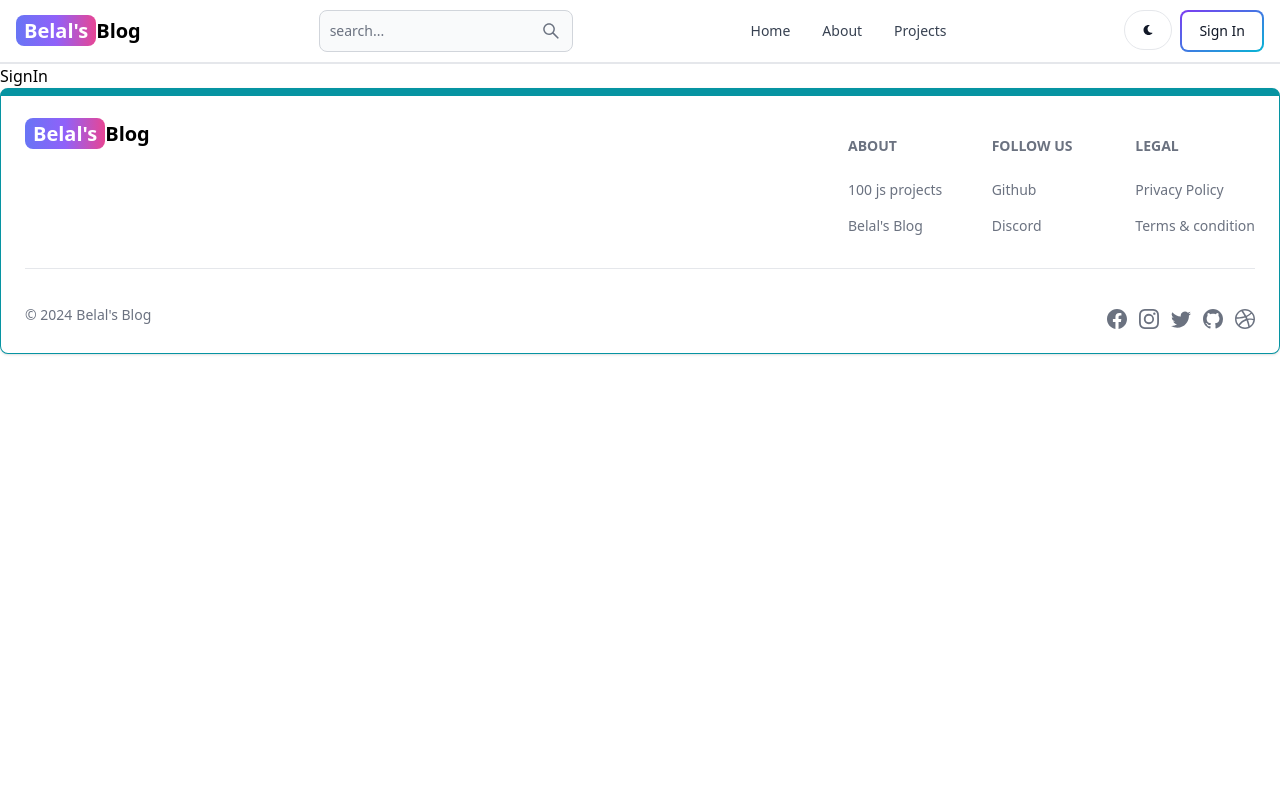
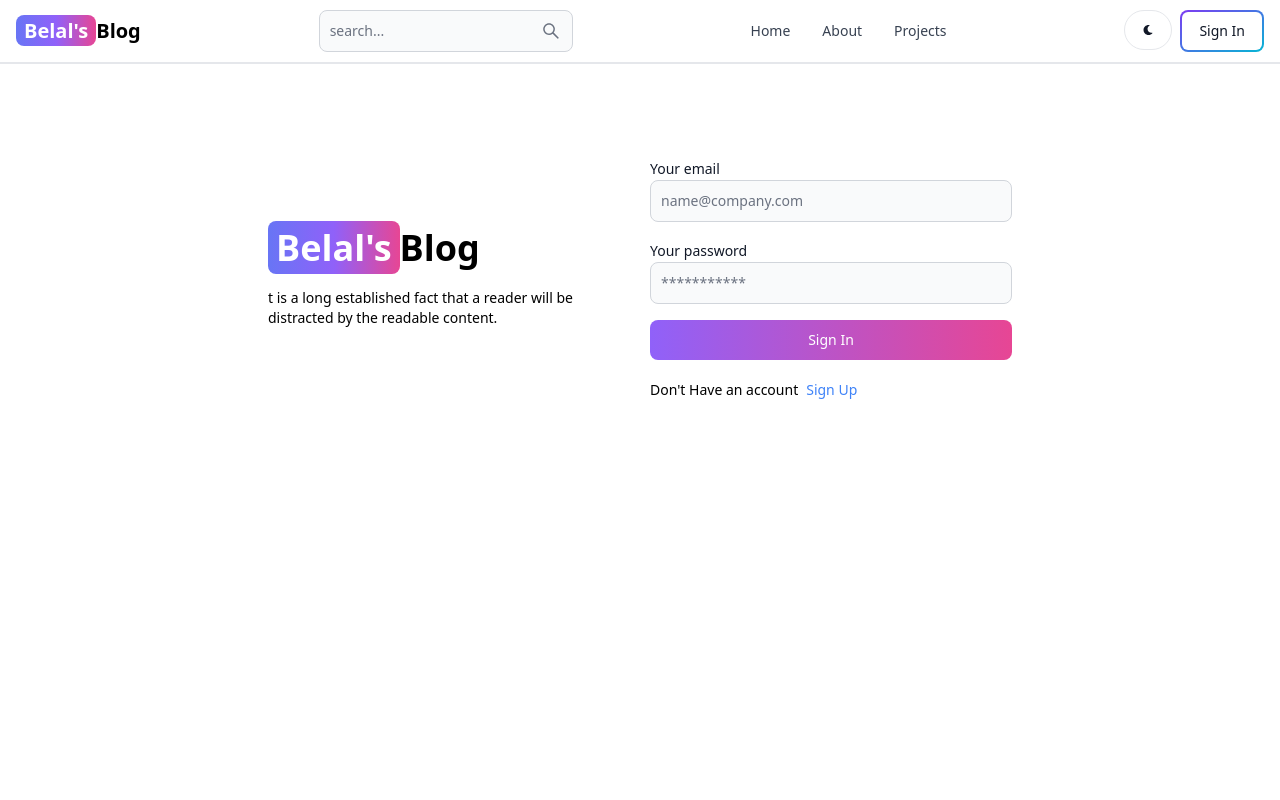
Before and after one commit to BilalAlnajjar/mern-blog, a React (Vite) app in the folder client-react/: page /sign-in in a window 1280 px wide. Shown: the top 800 px of the page. Built offline with nearby package versions, Linux system fonts and the light colour scheme.

Commit message:
complete signin page functionality

```diff
--- a/client-react/src/pages/SignIn.jsx
+++ b/client-react/src/pages/SignIn.jsx
@@ -1,8 +1,92 @@
-import React from 'react';
+import React, {useState} from 'react';
+import {Link,useNavigate} from "react-router-dom";
+import {Alert, Button, Label, Spinner, TextInput} from "flowbite-react";
 
 function SignIn(props) {
+    const [formData,setFormData] = useState({})
+    const [errorMessage,setErrorMessage] = useState(null)
+    const [loading,setLoading] = useState(false)
+    const navigate = useNavigate()
+
+    const handelChange = (e) => {
+        setFormData({...formData, [e.target.id]: e.target.value.trim()})
+    }
+    const handelSubmit = async (e) => {
+        e.preventDefault()
+        if (!formData.email || !formData.password){
+            return setErrorMessage("Please fill out all fields")
+        }
+        try{
+            setLoading(true)
+            setErrorMessage(null)
+            const res = await fetch('/api/auth/signin',{
+                method:"POST",
+                headers:{'Content-Type':'application/json'},
+                body:JSON.stringify(formData)
+            })
+
+            const data = await res.json()
+            setLoading(false)
+            if(data.success === false){
+                return setErrorMessage(data.message)
+            }
+            if(res.ok){
+                navigate("/")
+            }
+        }catch (error){
+            setErrorMessage(error.message)
+            setLoading(false)
+        }
+    }
+    console.log(formData)
     return (
-        <div>SignIn</div>
+        <div className={"min-h-screen mt-20"}>
+            <div className={"flex p-3 max-w-3xl mx-auto flex-col " +
+                "md:flex-row md:items-center gap-5"}>
+                {/*left side*/}
+                <div className={"flex-1"}>
+                    <Link to={"/"} className={"text-4xl font-bold dark:text-white"}>
+                <span className={"px-2 py-0.5 bg-gradient-to-r from-indigo-500 via-purple-500 to-pink-500 rounded-lg text-white"}>
+                    Belal's</span>Blog
+                    </Link>
+                    <p className={"text-sm mt-5 "}>
+                        t is a long established fact that a reader will be distracted
+                        by the readable content.
+                    </p>
+                </div>
+                {/*right side*/}
+                <div className={"flex-1"}>
+                    <form className={"flex flex-col gap-4"} onSubmit={handelSubmit}>
+                        <div className={""}>
+                            <Label value={"Your email"}/>
+                            <TextInput type={"email"} placeholder={"name@company.com"} id={"email"} onChange={handelChange}/>
+                        </div>
+                        <div className={""}>
+                            <Label value={"Your password"}/>
+                            <TextInput type={"password"} placeholder={"***********"} id={"password"} onChange={handelChange}/>
+                        </div>
+                        <Button type={"submit"} gradientDuoTone={"purpleToPink"} disabled={loading}>
+                            {
+                                loading ?<>
+                                        <Spinner size={"sm"} />
+                                        <span className={"pl-3"}>Loading...</span>
+                                    </>
+                                    : "Sign In"
+                            }
+                        </Button>
+                    </form>
+                    <div className={"flex gap-2 text-sm mt-5"}>
+                        <span>Don't Have an account</span>
+                        <Link to={"/sign-up"} className={"text-blue-500"}>Sign Up</Link>
+                    </div>
+                    {
+                        errorMessage && (
+                            <Alert className={"mt-5"} color={"failure"}>{errorMessage}</Alert>
+                        )
+                    }
+                </div>
+            </div>
+        </div>
     );
 }
 
```
